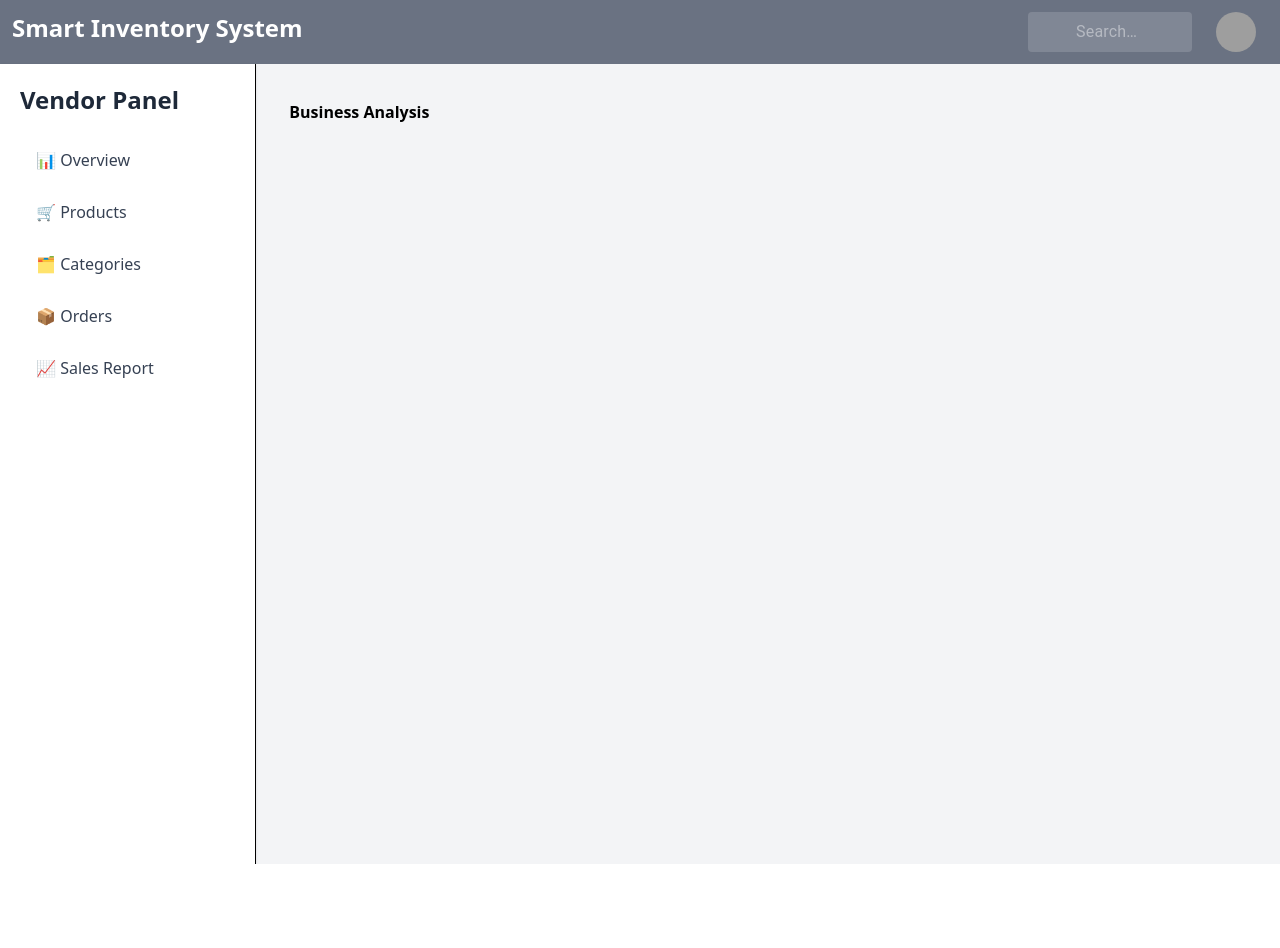
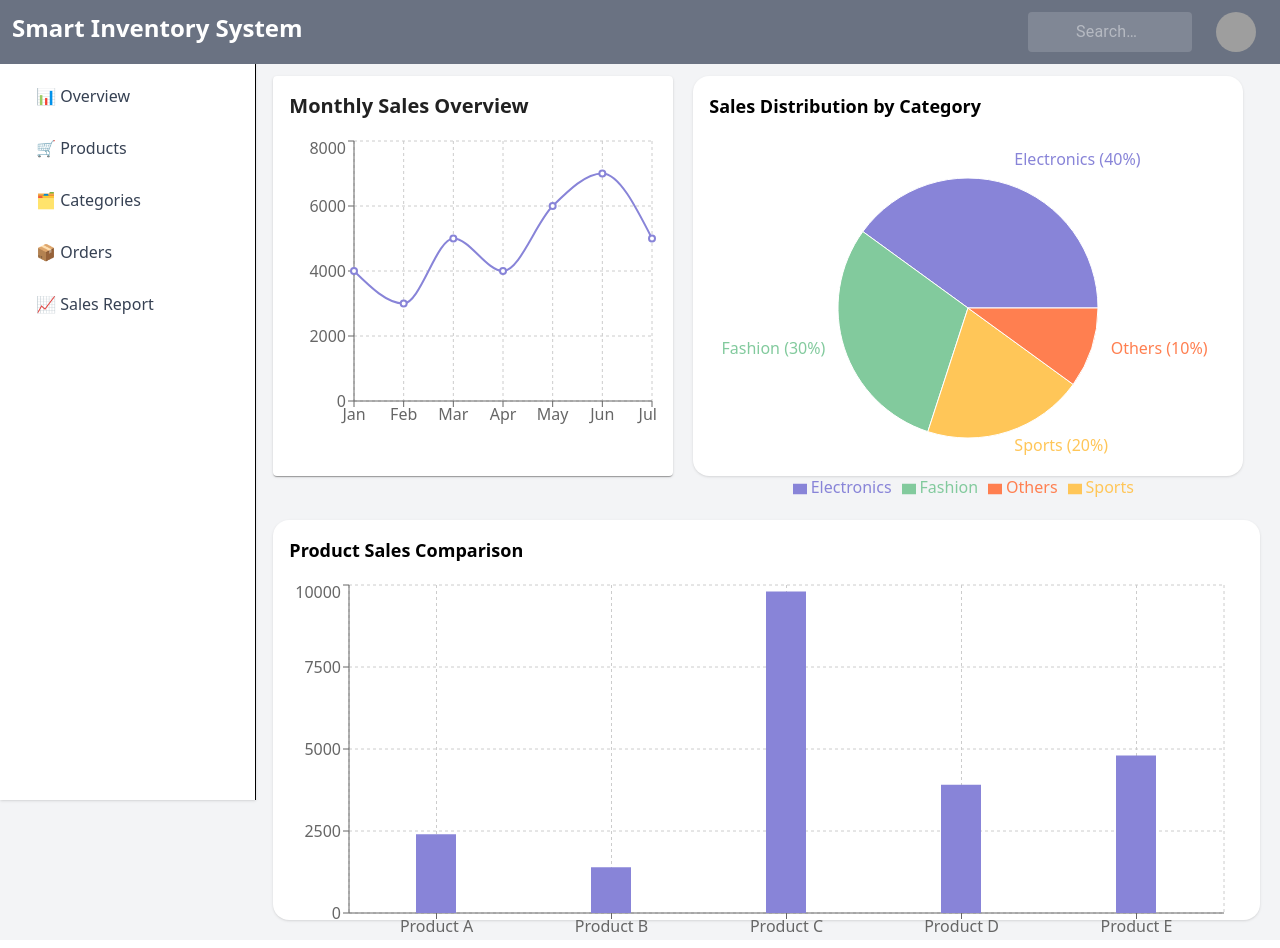
Before and after one commit to Hamza-Bashir/multi-vendor-smart-system, a React (Vite) app in the folder frontend/: page /dashboard/vendor in a window 1280 px wide. Before the commit the page ends 864 px from the top, so only its background shows below. Built offline with nearby package versions, Linux system fonts and the light colour scheme; grey boxes are pictures that could not be loaded; some icons are missing.

Commit message:
Overwiew complete

```diff
--- a/frontend/package.json
+++ b/frontend/package.json
@@ -19,6 +19,7 @@
     "react": "^19.1.0",
     "react-dom": "^19.1.0",
     "react-router-dom": "^7.7.1",
+    "recharts": "^3.1.0",
     "tailwindcss": "^4.1.11"
   },
   "devDependencies": {
--- a/frontend/src/components/Header.jsx
+++ b/frontend/src/components/Header.jsx
@@ -52,7 +52,7 @@ const Search = styled('div')(({ theme }) => ({
 const Header = () => {
 
     return <>
-    <header className="flex justify-between max-w-full mx-auto bg-gray-500 text-white p-3">
+    <header className="flex justify-between max-w-full mx-auto bg-gray-500 text-white p-3 fixed top-0 left-0 right-0">
         <div className="font-semibold text-2xl">
             Smart Inventory System
         </div>
--- a/frontend/src/components/vendor/Overview.jsx
+++ b/frontend/src/components/vendor/Overview.jsx
@@ -1,6 +1,16 @@
+import ProductSalesBarChart from "./ProductSaleBarChart"
+import SaleChart from "./SaleChart"
+import SalesDistributionPie from "./SaleDistribution"
+
 const Overview = () => {
     return <>
     <h2 className="p-4 font-bold text-[16px]">Business Analysis</h2>
+
+    <div className="flex flex-wrap gap-5">
+        <SaleChart />
+        <SalesDistributionPie />
+        <ProductSalesBarChart />
+    </div>
     </>
 }
 
--- /dev/null
+++ b/frontend/src/components/vendor/ProductSaleBarChart.jsx
@@ -0,0 +1,26 @@
+import { BarChart, Bar, XAxis, YAxis, CartesianGrid, Tooltip, ResponsiveContainer } from "recharts";
+
+const data = [
+  { name: "Product A", sales: 2400 },
+  { name: "Product B", sales: 1398 },
+  { name: "Product C", sales: 9800 },
+  { name: "Product D", sales: 3908 },
+  { name: "Product E", sales: 4800 },
+];
+
+export default function ProductSalesBarChart() {
+  return (
+    <div className="bg-white p-4 rounded-2xl shadow w-full mt-6 h-[400px]">
+      <h2 className="text-lg font-semibold mb-4">Product Sales Comparison</h2>
+      <ResponsiveContainer width="100%" height="100%">
+        <BarChart data={data} margin={{ top: 5, right: 20, left: 0, bottom: 5 }}>
+          <CartesianGrid strokeDasharray="3 3" />
+          <XAxis dataKey="name" />
+          <YAxis />
+          <Tooltip />
+          <Bar dataKey="sales" fill="#8884d8" barSize={40} />
+        </BarChart>
+      </ResponsiveContainer>
+    </div>
+  );
+}
--- /dev/null
+++ b/frontend/src/components/vendor/SaleChart.jsx
@@ -0,0 +1,35 @@
+import React from 'react';
+import { LineChart, Line, XAxis, YAxis, Tooltip, ResponsiveContainer, CartesianGrid } from 'recharts';
+import { Card, CardContent } from '@mui/material';
+
+const SaleChart = () => {
+  const salesData = [
+    { name: "Jan", sales: 4000 },
+    { name: "Feb", sales: 3000 },
+    { name: "Mar", sales: 5000 },
+    { name: "Apr", sales: 4000 },
+    { name: "May", sales: 6000 },
+    { name: "Jun", sales: 7000 },
+    { name: "Jul", sales: 5000 },
+  ];
+
+  return <>
+    <Card className="shadow-md rounded-2xl w-[400px]">
+      <CardContent>
+        <h2 className="text-xl font-semibold mb-4">Monthly Sales Overview</h2>
+        <ResponsiveContainer width="100%" height={300}>
+          <LineChart data={salesData}>
+            <CartesianGrid strokeDasharray="3 3" />
+            <XAxis dataKey="name" />
+            <YAxis />
+            <Tooltip />
+            <Line type="monotone" dataKey="sales" stroke="#8884d8" strokeWidth={2} />
+          </LineChart>
+        </ResponsiveContainer>
+      </CardContent>
+    </Card>
+
+  </>
+};
+
+export default SaleChart
--- /dev/null
+++ b/frontend/src/components/vendor/SaleDistribution.jsx
@@ -0,0 +1,38 @@
+import { PieChart, Pie, Cell, Tooltip, Legend, ResponsiveContainer } from "recharts";
+
+const data = [
+  { name: "Electronics", value: 400 },
+  { name: "Fashion", value: 300 },
+  { name: "Sports", value: 200 },
+  { name: "Others", value: 100 },
+];
+
+const COLORS = ["#8884d8", "#82ca9d", "#ffc658", "#ff7f50"];
+
+export default function SalesDistributionPie() {
+  return (
+    <div className="bg-white p-4 rounded-2xl shadow w-[550px] h-[400px]">
+      <h2 className="text-lg font-semibold mb-4">Sales Distribution by Category</h2>
+      <ResponsiveContainer width="100%" height="100%">
+        <PieChart>
+          <Pie
+            data={data}
+            cx="50%"
+            cy="50%"
+            labelLine={false}
+            label={({ name, percent }) => `${name} (${(percent * 100).toFixed(0)}%)`}
+            outerRadius={130}
+            fill="#8884d8"
+            dataKey="value"
+          >
+            {data.map((entry, index) => (
+              <Cell key={index} fill={COLORS[index % COLORS.length]} />
+            ))}
+          </Pie>
+          <Tooltip />
+          <Legend />
+        </PieChart>
+      </ResponsiveContainer>
+    </div>
+  );
+}
```
Also changed, not shown: 1 other file (tests, documents, lock files or other folders).
